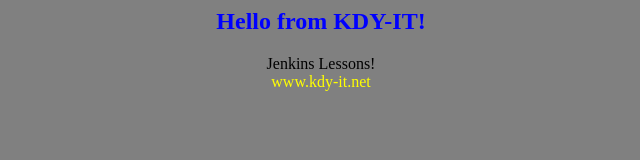
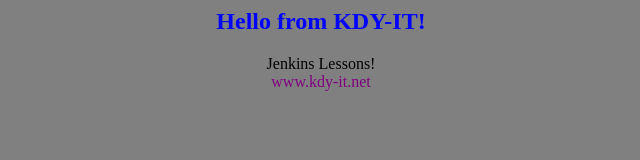
Before and after one commit to davydovk/DevOps, a plain HTML site: page index.html in a window 1280 px wide. Shown: the full height of the page, 319-959 px from the left. Drawn offline with Linux system fonts and the light colour scheme.

Commit message:
Set index.html

```diff
--- a/index.html
+++ b/index.html
@@ -4,7 +4,7 @@
 <center>
 <h2><font color=blue>Hello from KDY-IT!</font></h2>
 Jenkins Lessons!<br>
-<font color=yellow>www.kdy-it.net</font>
+<font color=purple>www.kdy-it.net</font>
 
 </center>
 </body>
```
